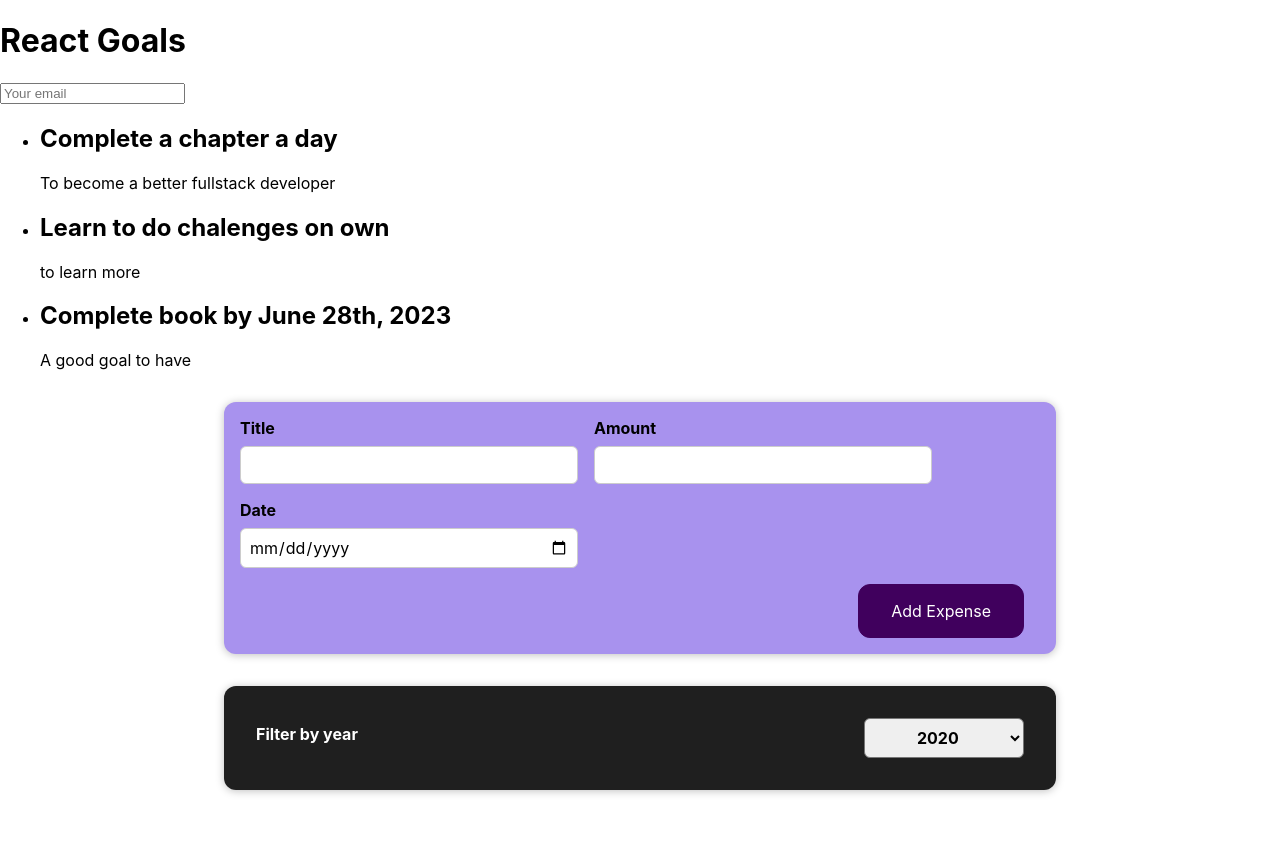
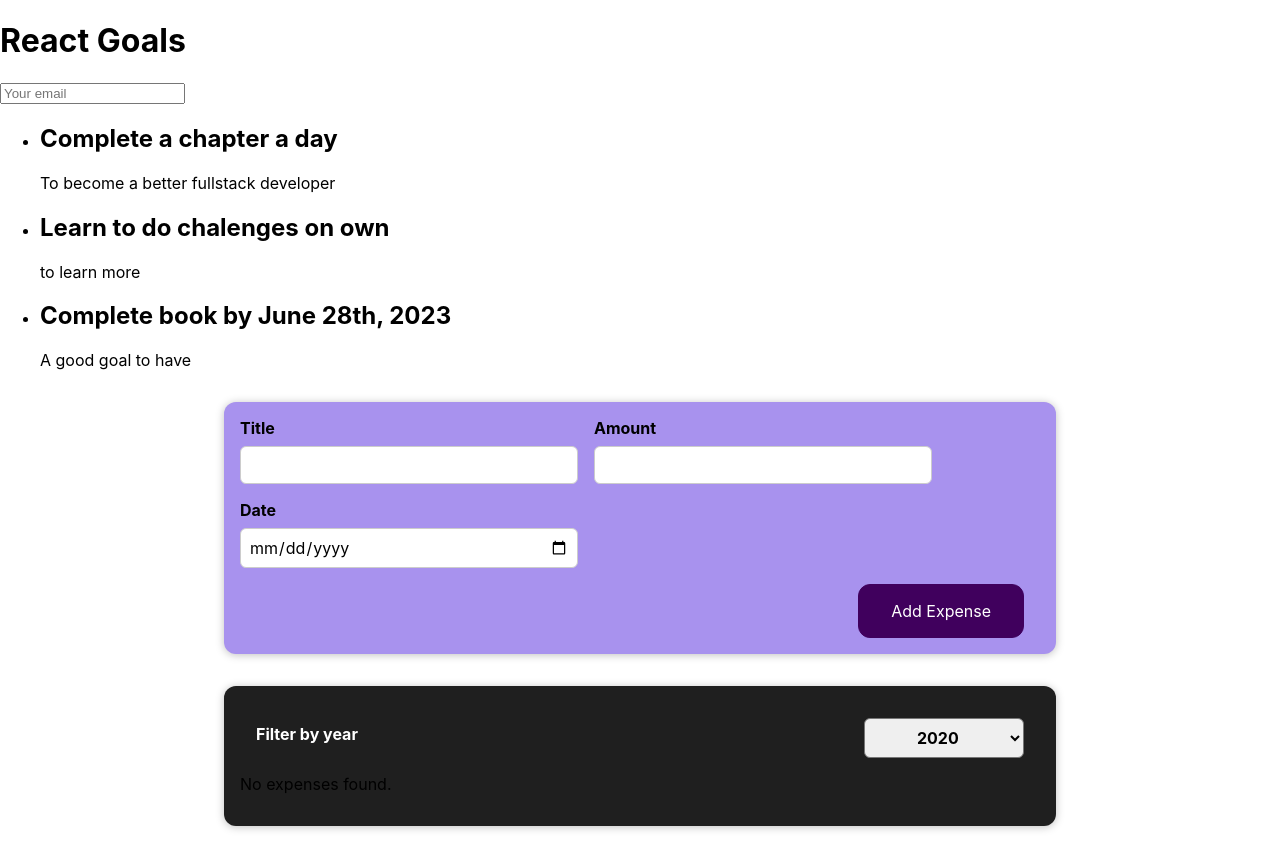
Before and after one commit to jripke74/react-bk-0001, a React (Create React App) app: page / in a window 1280 px wide. Before the commit the page ends 822 px from the top, so only its background shows below. Built offline with nearby package versions, Linux system fonts and the light colour scheme; the HTML template or start-up script is replaced by a standard one.

Commit message:
add filtered cond if empty

```diff
--- a/src/components/Expenses/Expenses.js
+++ b/src/components/Expenses/Expenses.js
@@ -12,9 +12,22 @@
     setFilteredYear(selectedYear);
   };
 
-  const filteredExpenses = props.items.filter(expense => {
+  const filteredExpenses = props.items.filter((expense) => {
     return expense.date.getFullYear().toString() === filteredYear;
   });
+
+  let expensesContent = <p>No expenses found.</p>;
+
+  if (filteredExpenses.length > 0) {
+    expensesContent = filteredExpenses.map((expense) => (
+      <ExpenseItem
+        key={expense.id}
+        title={expense.title}
+        amount={expense.amount}
+        date={expense.date}
+      />
+    ));
+  }
 
   return (
     <Card className="expenses">
@@ -22,14 +35,7 @@
         selected={filteredYear}
         onChangeFilter={filterChangeHandler}
       />
-      {filteredExpenses.map((expense) => (
-        <ExpenseItem
-          key={expense.id}
-          title={expense.title}
-          amount={expense.amount}
-          date={expense.date}
-        />
-      ))}
+      {expensesContent}
     </Card>
   );
 }
```
